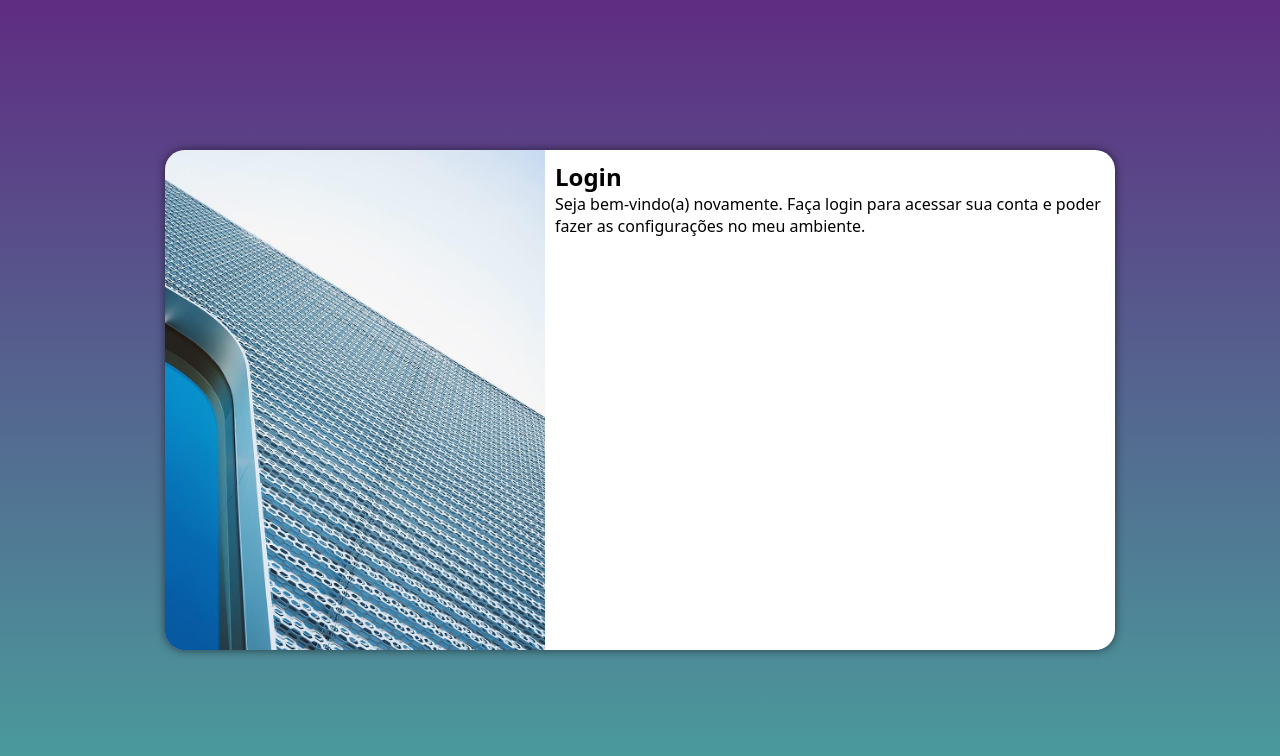
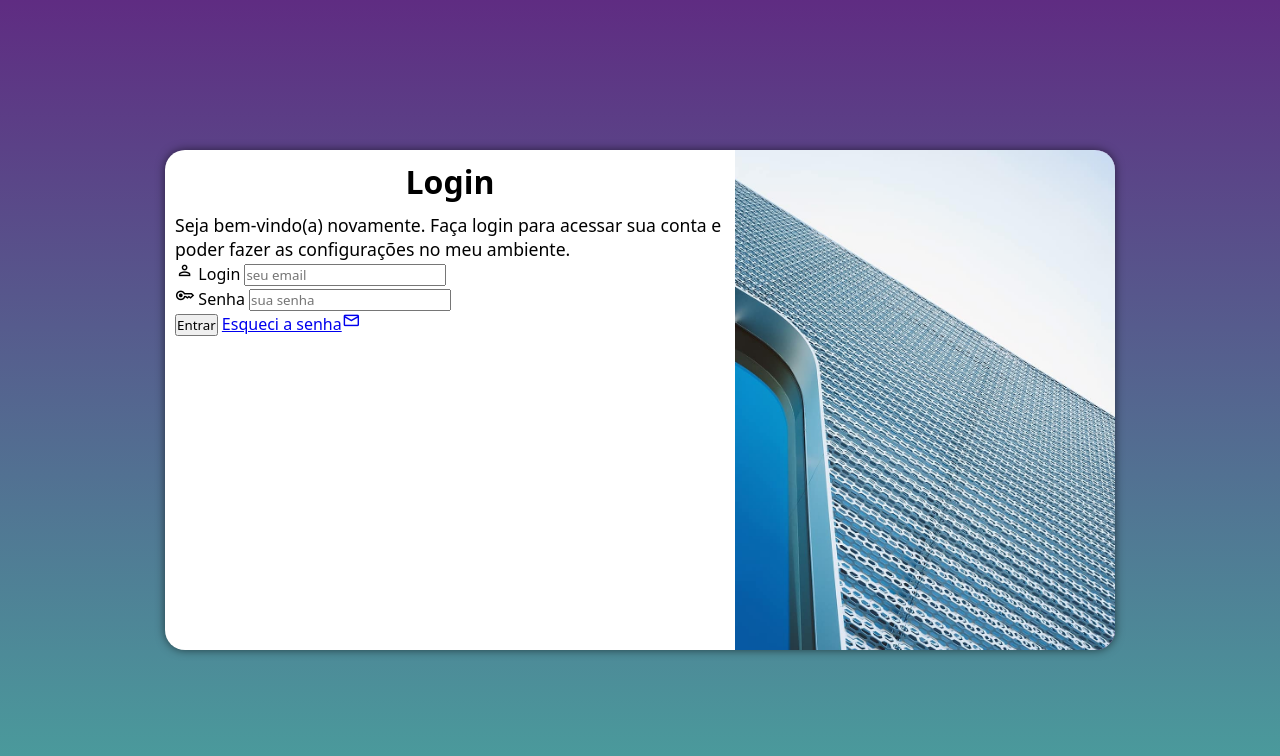
Before and after one commit to winiciusbrito/projeto-login, a plain HTML site: page index.html in a window 1280 px wide. Drawn offline with nearby package versions, Linux system fonts and the light colour scheme.

Commit message:
Adicionando os componente do formulário

```diff
--- a/css/media-query.css
+++ b/css/media-query.css
@@ -32,13 +32,22 @@
     }
 
     section#login > div#imagem {
-        float: left;
+        float: right;
         width: 40%;
         height: 100%;
     }
 
     section#login > div#formulario {
-        float: right;
+        float: left;
         width: 60%;
     }
+
+    div#formulario > h1 {
+        font-size: 2em;
+        margin-bottom: 10px;
+    }
+
+    div#formulario > p {
+        font-size: 1.1em;
+    }
 }
--- a/css/style.css
+++ b/css/style.css
@@ -33,7 +33,7 @@ section#login {
     overflow: hidden;
 
     background-color: #ffffff;
-    width: 250px;
+    width: 260px;
     height: 500px;
     border-radius: 20px;
     box-shadow: 0px 0px 10px #00000090;
@@ -47,7 +47,15 @@ section#login > div#imagem {
     height: 200px;
 }
 
+.material-symbols-outlined {
+    font-size: 1.2em;
+}
+
 section#login > div#formulario {
     display: block;
     padding: 10px;
 }
+
+div#formulario > h1 {
+    text-align: center;
+}
--- a/index.html
+++ b/index.html
@@ -4,6 +4,7 @@
     <meta charset="UTF-8">
     <meta name="viewport" content="width=device-width, initial-scale=1.0">
     <title>Tela de Login</title>
+    <link rel="stylesheet" href="https://fonts.googleapis.com/css2?family=Material+Symbols+Outlined:opsz,wght,FILL,GRAD@24,400,0,0" />
     <link rel="stylesheet" href="css/style.css">
     <link rel="stylesheet" href="css/media-query.css">
 </head>
@@ -16,8 +17,23 @@
             <div id="formulario">
                 <h1>Login</h1>
                 <p>Seja bem-vindo(a) novamente. Faça login para acessar sua conta e poder fazer as configurações no meu ambiente.</p>
-                <form action="#" method="post">
-
+                <form action="#" method="post" autocomplete="on">
+                    <div class="campo">
+                        <span class="material-symbols-outlined">person</span>
+                        <label for="ilogin">Login</label>
+                        <input type="email" name="login" id="ilogin" placeholder="seu email" autocomplete="email" required>
+                    </div>
+                    <div class="campo">
+                        <span class="material-symbols-outlined">key</span>
+                        <label for="isenha">Senha</label>
+                        <input type="password" name="senha" id="isenha" placeholder="sua senha" autocomplete="current-password" required>
+                    </div>
+                    <div>
+                        <input type="submit" value="Entrar">
+                        <a href="esqueci.html">
+                            Esqueci a senha<span class="material-symbols-outlined">mail</span>
+                        </a>
+                    </div>
                 </form>
             </div>
         </section>
```
